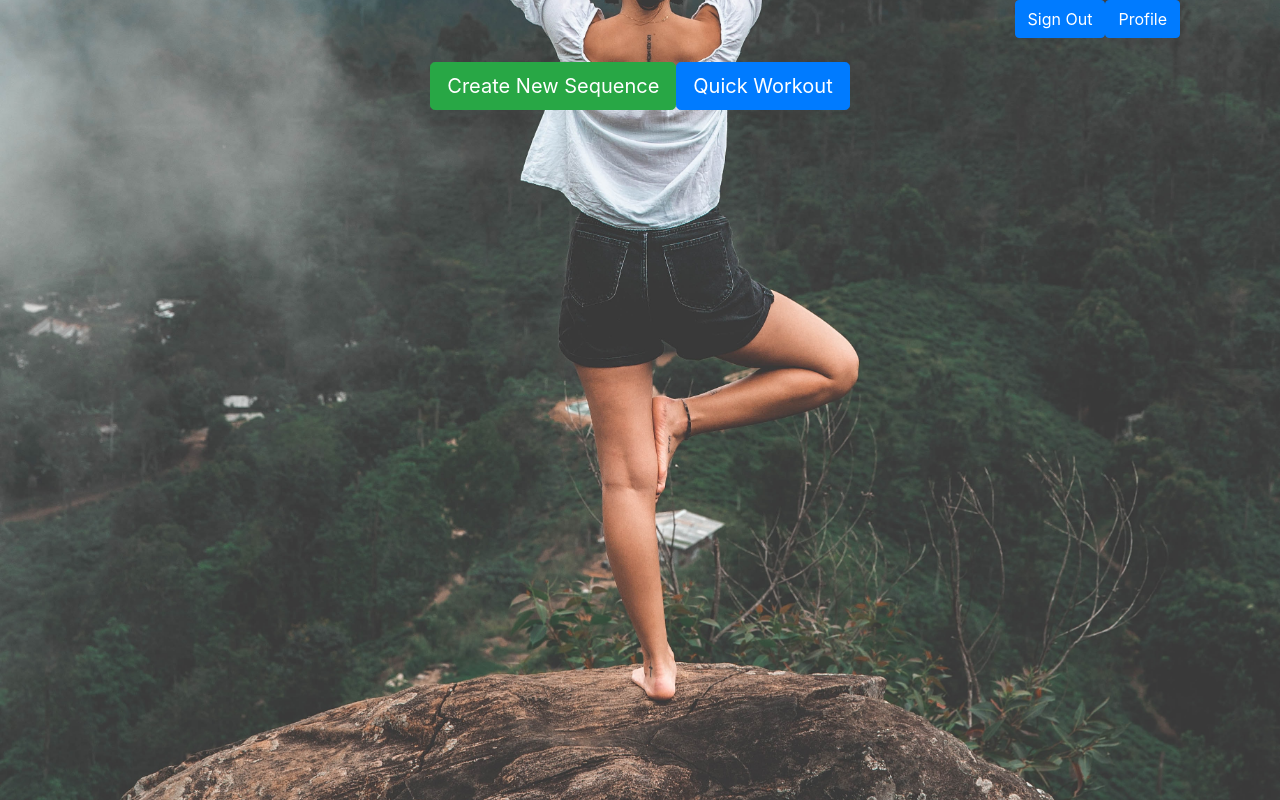
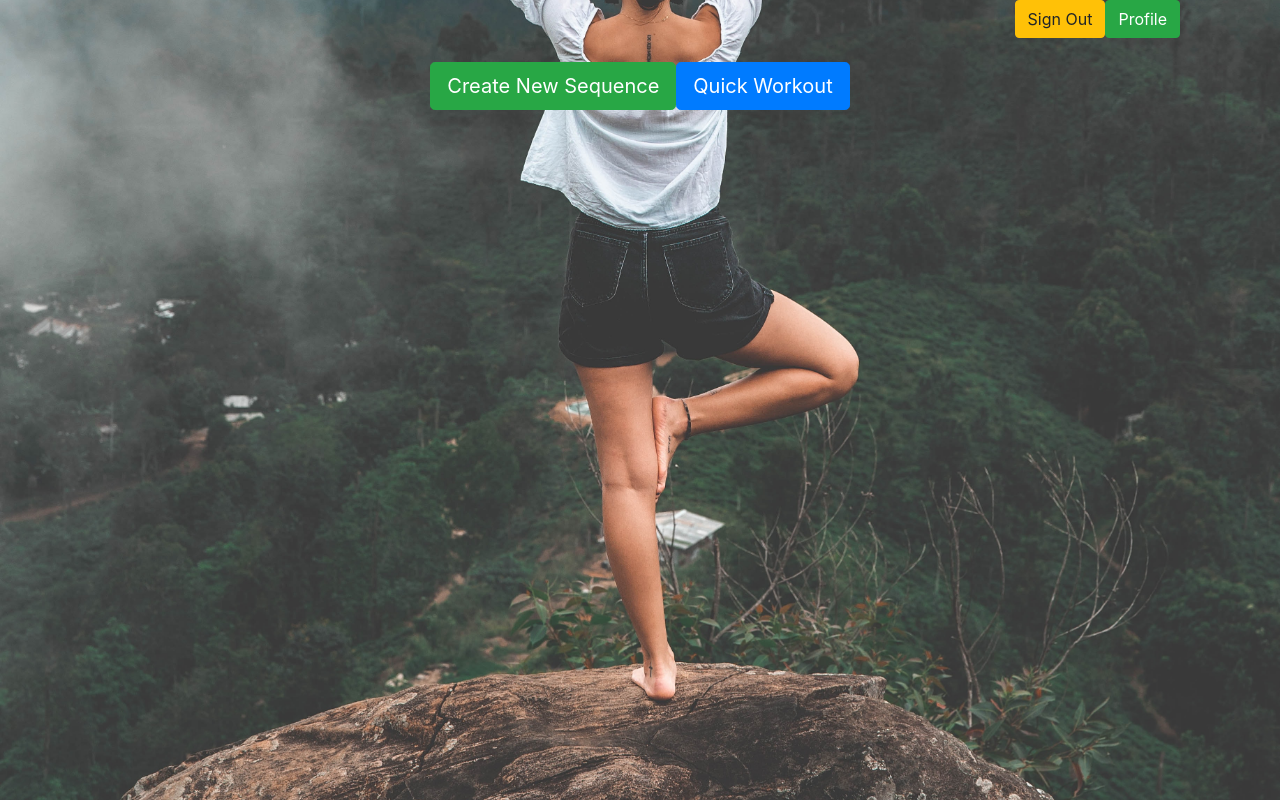
Before and after one commit to GreatDeveloper66/mod5-project, a React (Create React App) app: page /home in a window 1280 px wide. Built offline with nearby package versions, Linux system fonts and the light colour scheme.

Commit message:
Change colors of Signout and profile buttons

```diff
--- a/src/Components/NavBar.js
+++ b/src/Components/NavBar.js
@@ -27,8 +27,8 @@ class NavBar extends Component {
 		return(
 			<Container>
 				<Row className="d-flex justify-content-end">
-					<Button color="primary" onClick={this.handleSignOut}>Sign Out</Button>
-					<Button color="primary" onClick={() => this.props.history.push('/profile')}>Profile</Button>
+					<Button color="warning" onClick={this.handleSignOut}>Sign Out</Button>
+					<Button color="success" onClick={() => this.props.history.push('/profile')}>Profile</Button>
 				</Row>
 		</Container>
 		)
```
